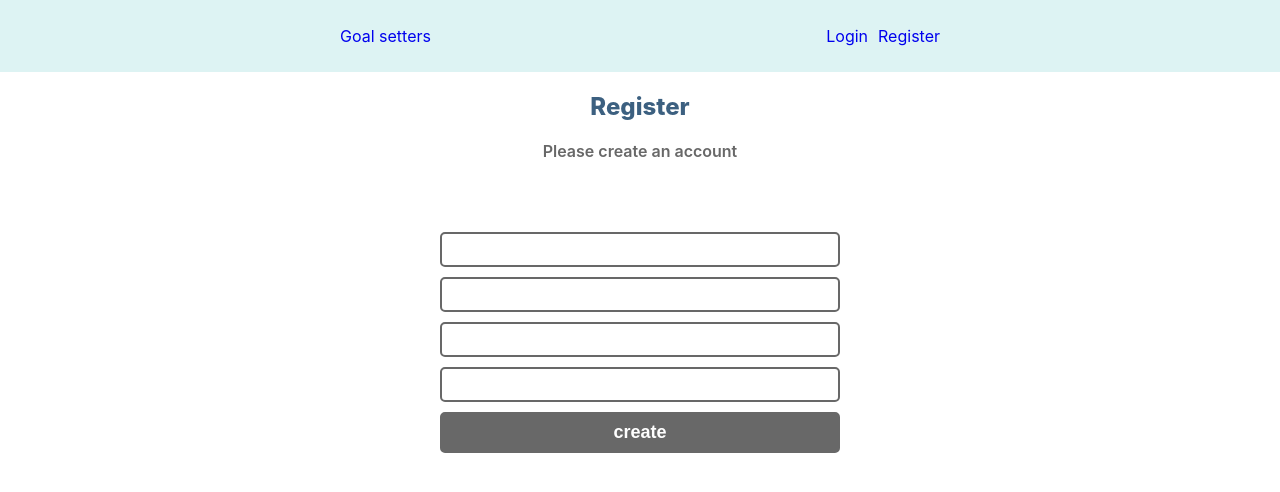
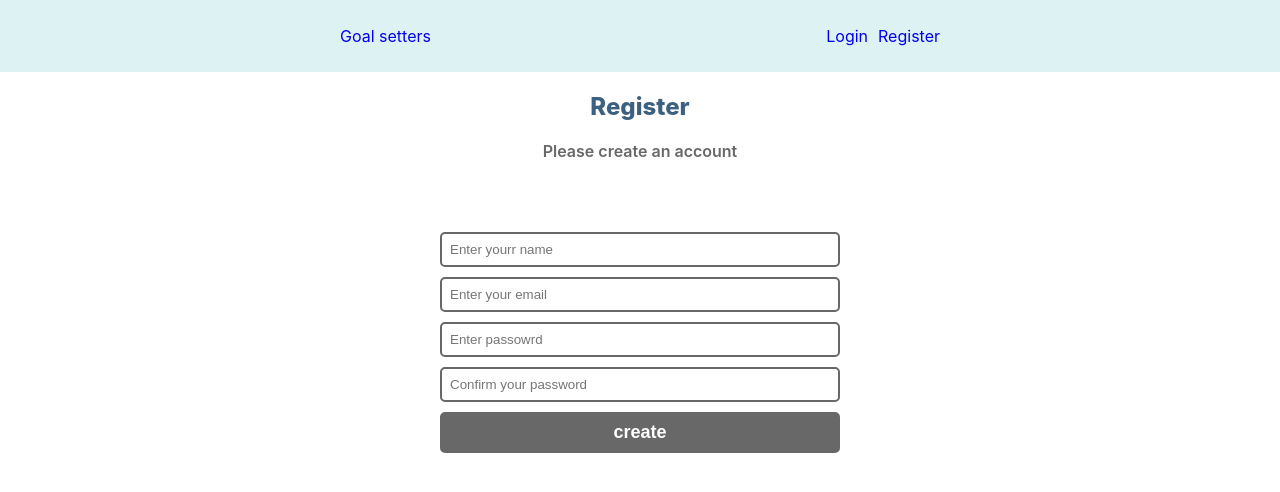
Before and after one commit to Cedric921/mern_app_goals, a React (Create React App) app in the folder frontend/: page /register in a window 1280 px wide. Shown: the top 492 px of the page. Built offline with nearby package versions, Linux system fonts and the light colour scheme.

Commit message:
feat: get register data input

```diff
--- a/frontend/src/pages/Register.jsx
+++ b/frontend/src/pages/Register.jsx
@@ -7,6 +7,15 @@ const Register = () => {
 		password: '',
 		password2: '',
 	});
+
+	const handleChange = (e) => {
+		setUser((prev) => ({ ...prev, [e.target.name]: e.target.value }));
+	};
+
+	const handleSubmit = (e) => {
+		e.preventDefault();
+		console.log(user);
+	};
 	return (
 		<>
 			<section className='heading'>
@@ -14,11 +23,35 @@ const Register = () => {
 				<p>Please create an account</p>
 			</section>
 			<section className='form'>
-				<form action=''>
-					<input type='text' className='form-control' />
-					<input type='text' className='form-control' />
-					<input type='text' className='form-control' />
-					<input type='text' className='form-control' />
+				<form onSubmit={handleSubmit}>
+					<input
+						name='name'
+						type='text'
+						className='form-control'
+						placeholder='Enter yourr name'
+						onChange={handleChange}
+					/>
+					<input
+						name='email'
+						type='email'
+						className='form-control'
+						placeholder='Enter your email'
+						onChange={handleChange}
+					/>
+					<input
+						name='password'
+						type='password'
+						className='form-control'
+						placeholder='Enter passowrd'
+						onChange={handleChange}
+					/>
+					<input
+						name='password2'
+						type='password'
+						className='form-control'
+						placeholder='Confirm your password'
+						onChange={handleChange}
+					/>
 					<button className='btn-control'>create</button>
 				</form>
 			</section>
```
Also changed, not shown: 1 other file (tests, documents, lock files or other folders).
